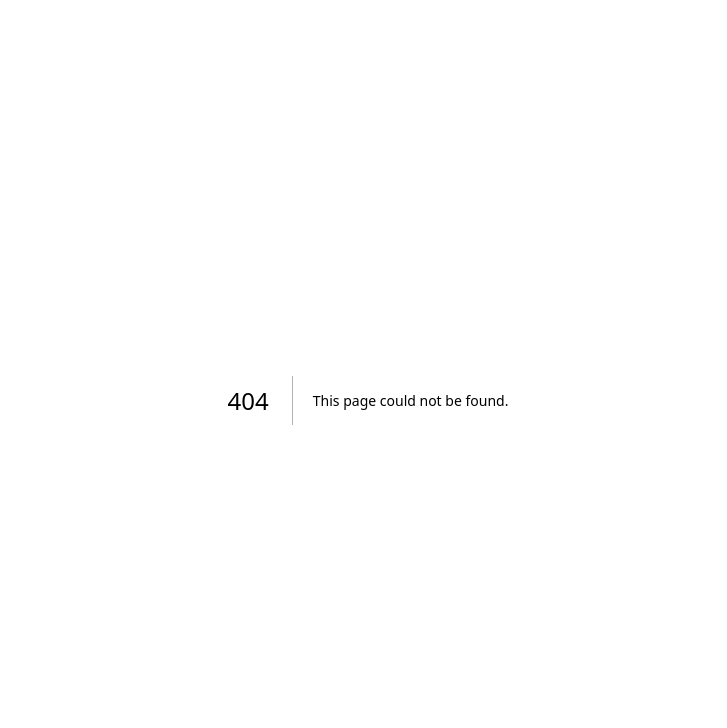
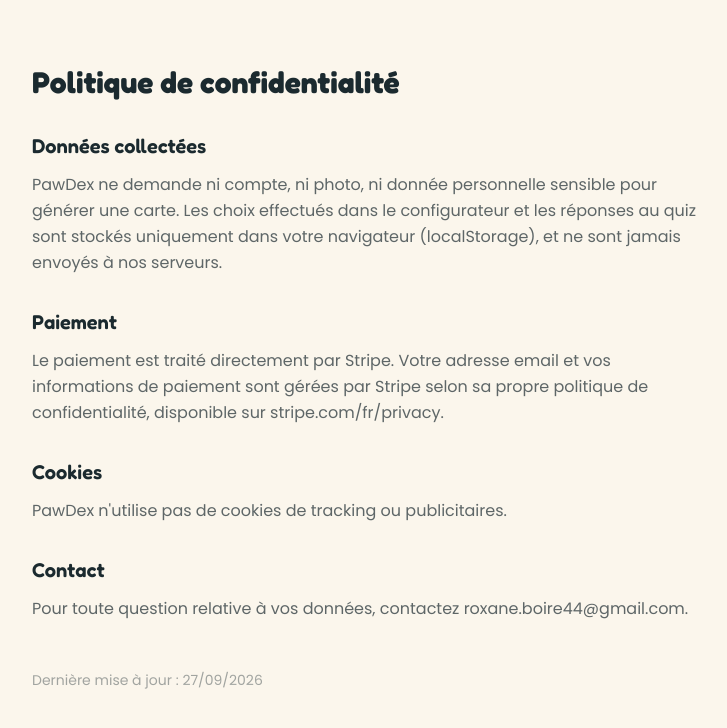
Before and after one commit to roxaneboire44-debug/pawdex, a Next.js app: page /confidentialite in a window 1280 px wide. Before the commit this address had no page. Shown: the top 728 px of the page, without its empty margins (272-999 px from the left). Built offline with nearby package versions, Linux system fonts and the light colour scheme.

Commit message:
Create page.tsx

```diff
--- /dev/null
+++ b/app/confidentialite/page.tsx
@@ -0,0 +1,50 @@
+export default function Confidentialite() {
+  return (
+    <main className="min-h-screen px-6 py-16">
+      <div className="max-w-2xl mx-auto prose">
+        <h1 className="font-display text-3xl font-bold text-ink mb-8">
+          Politique de confidentialité
+        </h1>
+
+        <h2 className="font-display font-semibold text-ink text-xl mt-8 mb-3">
+          Données collectées
+        </h2>
+        <p className="text-ink/70 leading-relaxed">
+          PawDex ne demande ni compte, ni photo, ni donnée personnelle
+          sensible pour générer une carte. Les choix effectués dans le
+          configurateur et les réponses au quiz sont stockés uniquement dans
+          votre navigateur (localStorage), et ne sont jamais envoyés à nos
+          serveurs.
+        </p>
+
+        <h2 className="font-display font-semibold text-ink text-xl mt-8 mb-3">
+          Paiement
+        </h2>
+        <p className="text-ink/70 leading-relaxed">
+          Le paiement est traité directement par Stripe. Votre adresse email
+          et vos informations de paiement sont gérées par Stripe selon sa
+          propre politique de confidentialité, disponible sur stripe.com/fr/privacy.
+        </p>
+
+        <h2 className="font-display font-semibold text-ink text-xl mt-8 mb-3">
+          Cookies
+        </h2>
+        <p className="text-ink/70 leading-relaxed">
+          PawDex n&apos;utilise pas de cookies de tracking ou publicitaires.
+        </p>
+
+        <h2 className="font-display font-semibold text-ink text-xl mt-8 mb-3">
+          Contact
+        </h2>
+        <p className="text-ink/70 leading-relaxed">
+          Pour toute question relative à vos données, contactez
+          roxane.boire44@gmail.com.
+        </p>
+
+        <p className="text-ink/40 text-sm mt-12">
+          Dernière mise à jour : {new Date().toLocaleDateString("fr-FR")}
+        </p>
+      </div>
+    </main>
+  );
+}
```
